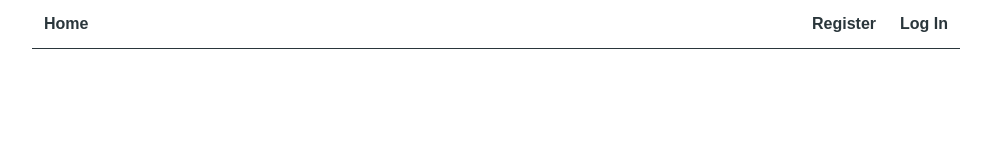
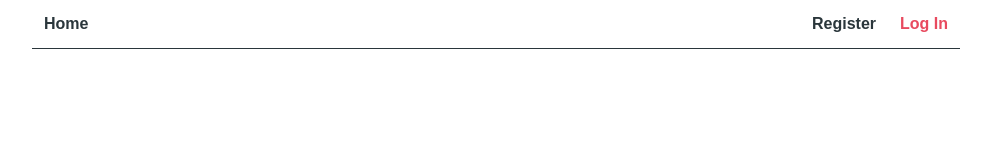
Before and after one commit to Krystyna1307/goit-react-hw-08, a React (Vite) app: page /login in a window 1280 px wide. Shown: the top 160 px of the page, without its empty margins (144-1135 px from the left). Built offline with nearby package versions, Linux system fonts and the light colour scheme.

Commit message:
css .active

```diff
--- a/src/components/AuthNav/AuthNav.jsx
+++ b/src/components/AuthNav/AuthNav.jsx
@@ -4,10 +4,20 @@ import s from "./AuthNav.module.css";
 const AuthNav = () => {
   return (
     <div>
-      <NavLink to="/register" className={s.link}>
+      <NavLink
+        to="/register"
+        className={({ isActive }) =>
+          isActive ? `${s.link} ${s.active}` : s.link
+        }
+      >
         Register
       </NavLink>
-      <NavLink to="/login" className={s.link}>
+      <NavLink
+        to="/login"
+        className={({ isActive }) =>
+          isActive ? `${s.link} ${s.active}` : s.link
+        }
+      >
         Log In
       </NavLink>
     </div>
--- a/src/components/AuthNav/AuthNav.module.css
+++ b/src/components/AuthNav/AuthNav.module.css
@@ -5,6 +5,6 @@
   font-weight: 700;
   color: #2a363b;
 }
-.link.active {
+.active {
   color: #e84a5f;
 }
--- a/src/components/Navigation/Navigation.jsx
+++ b/src/components/Navigation/Navigation.jsx
@@ -1,4 +1,3 @@
-import React from "react";
 import { NavLink } from "react-router-dom";
 import s from "./Navigation.module.css";
 import { useSelector } from "react-redux";
--- a/src/components/Navigation/Navigation.module.css
+++ b/src/components/Navigation/Navigation.module.css
@@ -5,7 +5,3 @@
   font-weight: 700;
   color: #2a363b;
 }
-
-.link.active {
-  color: #e84a5f;
-}
--- a/src/components/RegistrationForm/RegistrationForm.jsx
+++ b/src/components/RegistrationForm/RegistrationForm.jsx
@@ -1,6 +1,5 @@
 import { Field, Form, Formik } from "formik";
 import s from "./RegistrationForm.module.css";
-import React from "react";
 import { useDispatch } from "react-redux";
 import { register } from "../../redux/auth/operations";
 import toast from "react-hot-toast";
```
